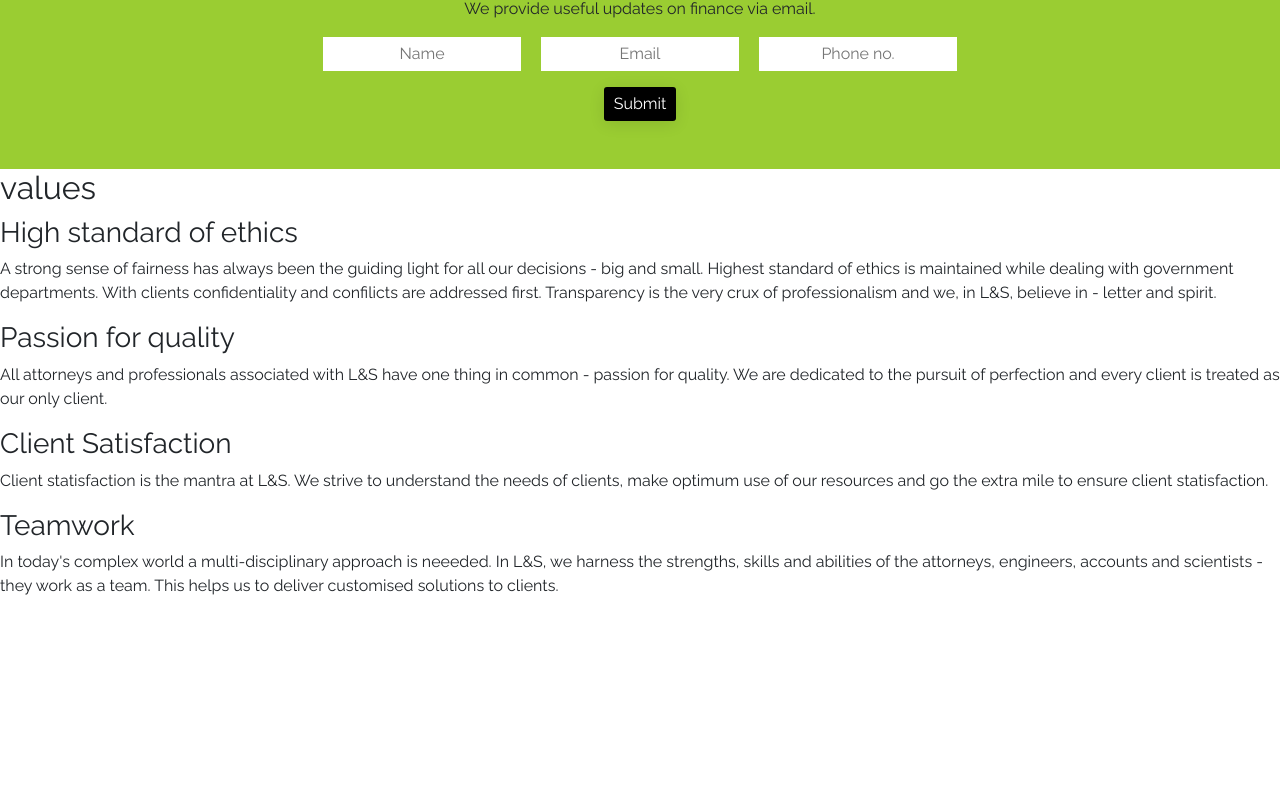
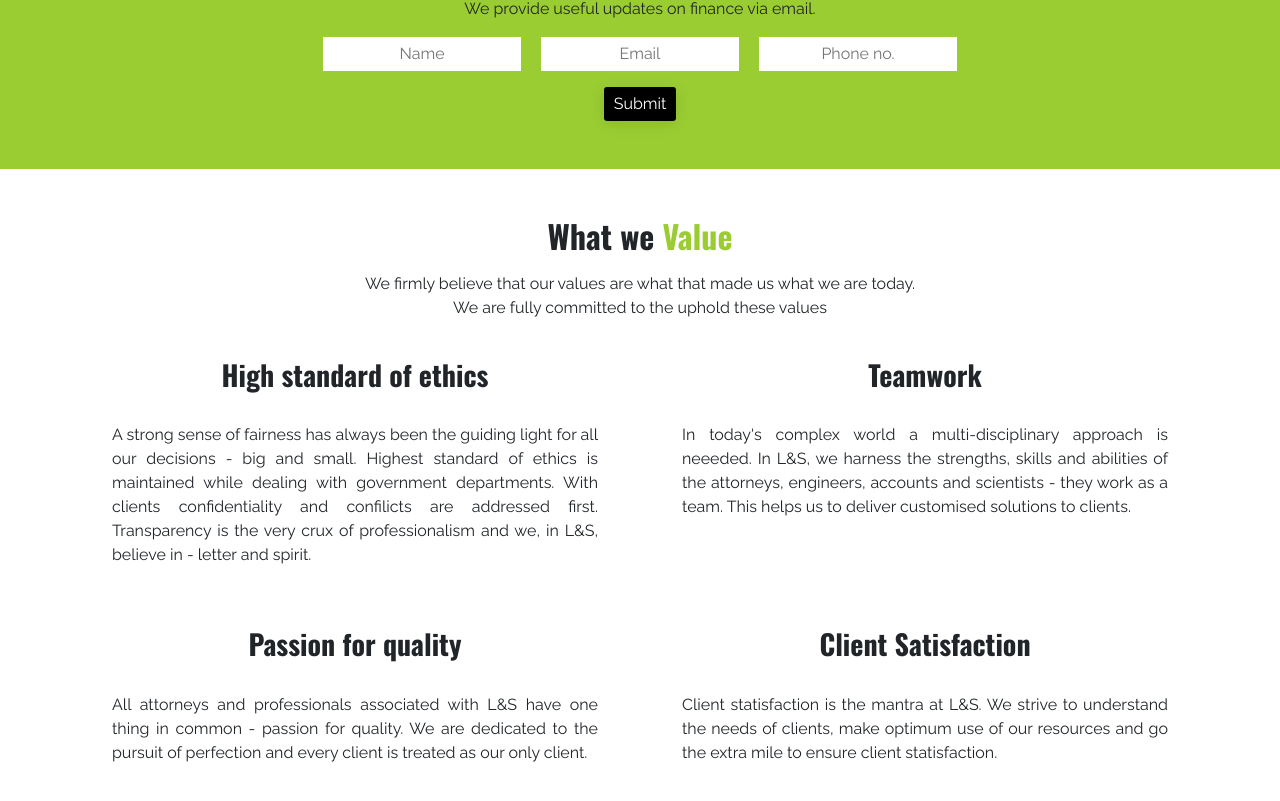
Before and after one commit to naveennvrgup/zen-ca-mail, a React (Create React App) app in the folder frontend/: page / in a window 1280 px wide. Shown: the part 897-1698 px from the top of the page. Before the commit the page ends 1511 px from the top, so only its background shows below. Built offline with nearby package versions, Linux system fonts and the light colour scheme; some icons are missing.

Commit message:
styled values

```diff
--- a/frontend/src/main/values.js
+++ b/frontend/src/main/values.js
@@ -3,11 +3,17 @@ import React, { Component } from 'react'
 export default class values extends Component {
     render() {
         return (
-            <div className='values'>
-                <h2>values</h2>
-                <div className="list">
-                    <div className="value">
-                        <h3>
+            <div className='values container mt-5'>
+                <h2 className="hf text-center">What we <span className="clr-yg">Value</span></h2>
+                <p className="text-center mt-3">
+                    We firmly believe that our values are what that made us what we are today.
+                    <br/>
+                    We are fully committed to the uphold these values
+                </p>
+
+                <div className="list row">
+                    <div className="value col-md-6">
+                        <h3 className='hf'>
                             High standard of ethics
                         </h3>
                         <p>
@@ -17,25 +23,25 @@ export default class values extends Component {
                             professionalism and we, in L&amp;S, believe in - letter and spirit.
                         </p>
                     </div>
-                    <div className="value">
-                        <h3>Passion for quality</h3>
+                    <div className="value col-md-6">
+                        <h3 className='hf'>Teamwork</h3>
+                        <p>
+                            In today's complex world a multi-disciplinary approach is neeeded. In L&amp;S, we harness
+                            the strengths, skills and abilities of the attorneys, engineers, accounts and scientists -
+                            they work as a team. This helps us to deliver customised solutions to clients.
+                        </p>
+                    </div>
+                    <div className="value col-md-6">
+                        <h3 className='hf'>Passion for quality</h3>
                         <p>All attorneys and professionals associated with L&amp;S have one thing in common
                             - passion for quality. We are dedicated to the pursuit of perfection and
                             every client is treated as our only client.
                         </p>
                     </div>
-                    <div className="value">
-                        <h3>Client Satisfaction</h3>
+                    <div className="value col-md-6">
+                        <h3 className='hf'>Client Satisfaction</h3>
                         <p>Client statisfaction is the mantra at L&amp;S. We strive to understand the needs of clients,
                             make optimum use of our resources and go the extra mile to ensure client statisfaction.
-                        </p>
-                    </div>
-                    <div className="value">
-                        <h3>Teamwork</h3>
-                        <p>
-                            In today's complex world a multi-disciplinary approach is neeeded. In L&amp;S, we harness
-                            the strengths, skills and abilities of the attorneys, engineers, accounts and scientists -
-                            they work as a team. This helps us to deliver customised solutions to clients.
                         </p>
                     </div>
                 </div>
--- a/frontend/src/scss/app.scss
+++ b/frontend/src/scss/app.scss
@@ -22,6 +22,7 @@
 @import './main/navbar.scss';
 @import './main/common.scss';
 @import './main/subscribe.scss';
+@import './main/values.scss';
 
 .index {
     margin-top: $big-menubar-height;
--- /dev/null
+++ b/frontend/src/scss/main/values.scss
@@ -0,0 +1,22 @@
+.values{
+    // background: #dfdfdf;
+    .value{
+        padding: 20px 40px;
+        transition: all 0.5s ease;
+        border: 2px solid white;
+        &:hover{
+            border: 2px solid black;
+        }
+        h3{
+            text-align: center;
+        }
+        p{
+            text-align: justify;
+            margin-top: 2em;
+        }
+    }
+}
+
+.clr-yg{
+    color: yellowgreen;
+}
```
